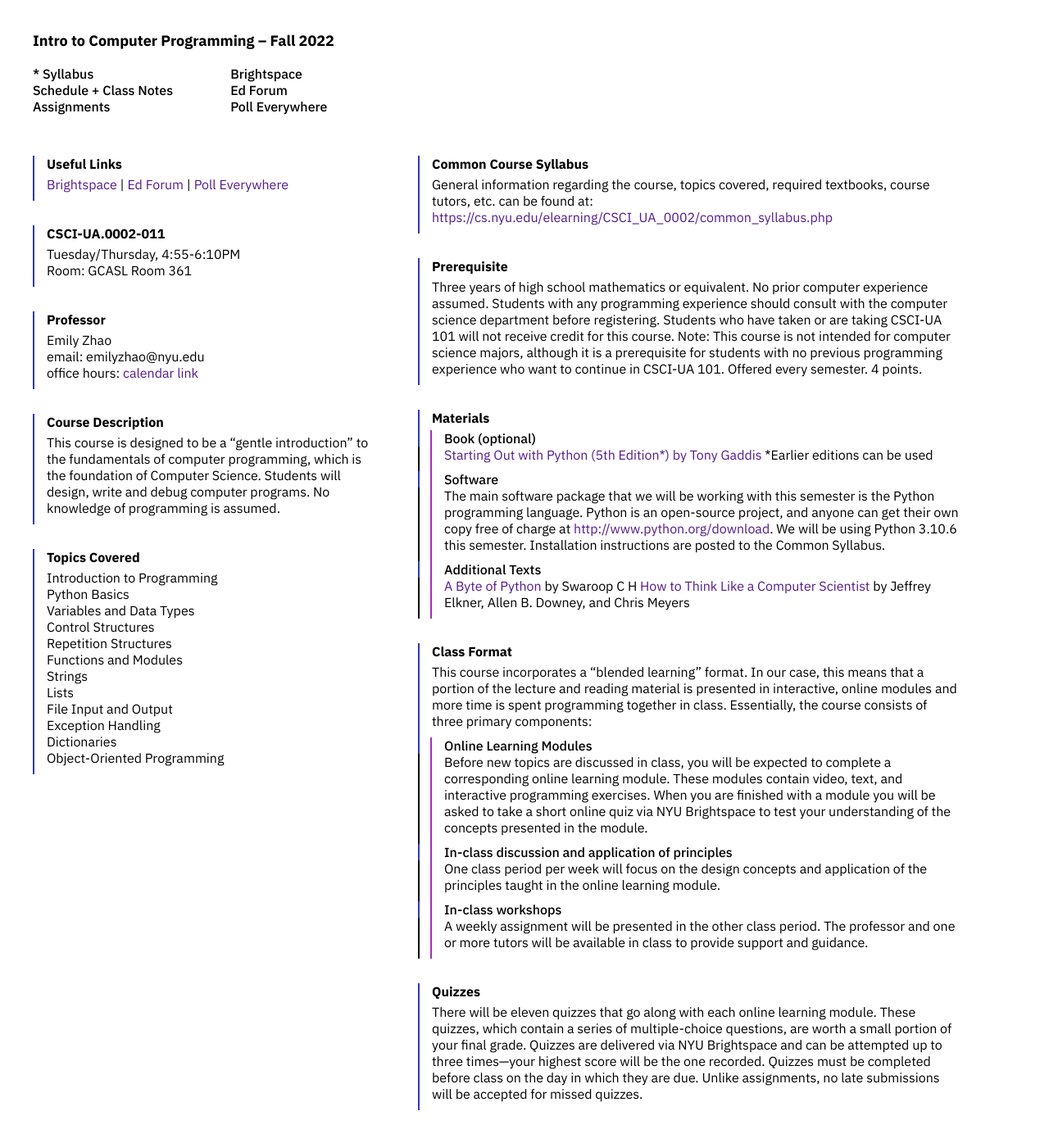
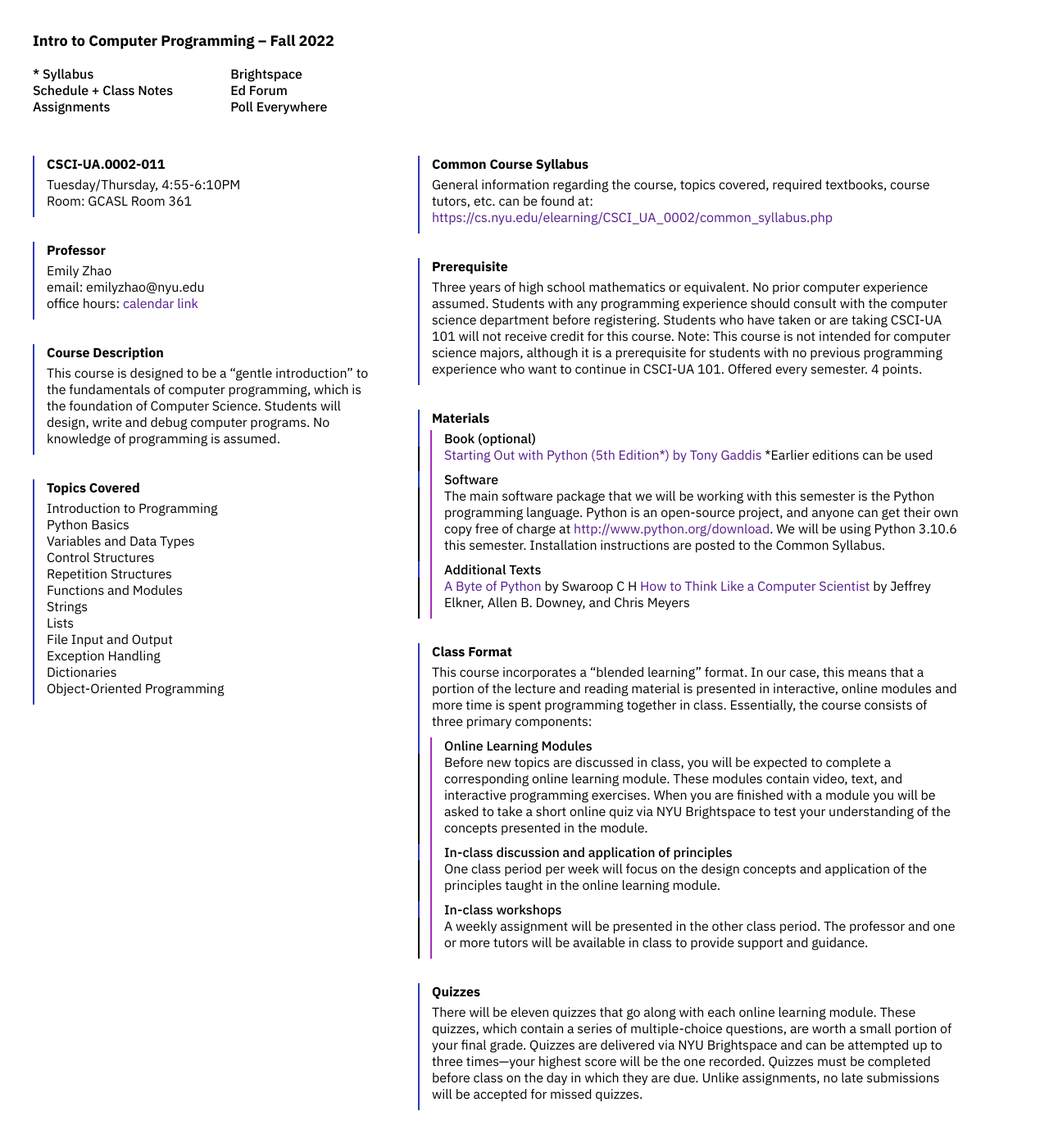
Before and after one commit to emilydidthis/-CSCI-UA.0002-Fall22, a Jekyll site: the page built from index.markdown, in a window 1280 px wide. Shown: the whole page at 82% size. Built offline with Jekyll 4.4.1, drawn with Linux system fonts in a browser that asks for light colours.

Commit message:
remove useful links

```diff
--- a/index.markdown
+++ b/index.markdown
@@ -12,10 +12,11 @@ title: Intro to Computer Programming – Fall 2022
 <div class="syllabus" markdown="1">
 <div class="column-1" markdown="1">
 
-## Useful Links
+<!-- ## Useful Links
 [Brightspace](https://brightspace.nyu.edu/d2l/home/223178) |
 [Ed Forum](https://edstem.org/us/courses/23744/discussion/) |
-[Poll Everywhere](https://pollev.com/emilyzhao)
+[Poll Everywhere](https://pollev.com/emilyzhao) -->
+
 ## CSCI-UA.0002-011
 Tuesday/Thursday, 4:55-6:10PM
 Room: GCASL Room 361
```
Also changed, not shown: _data/navigation.yml (line endings or trailing spaces).
